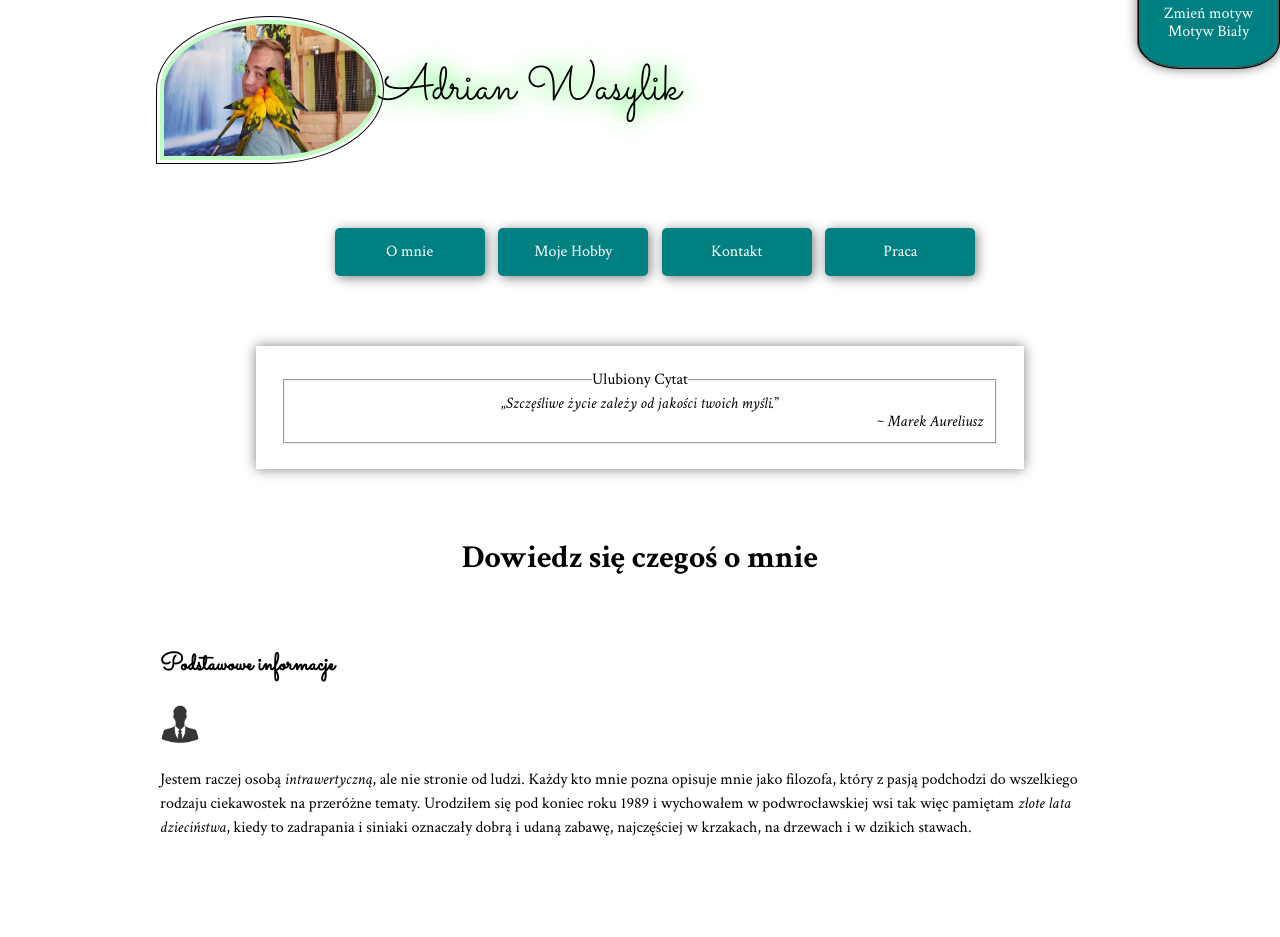
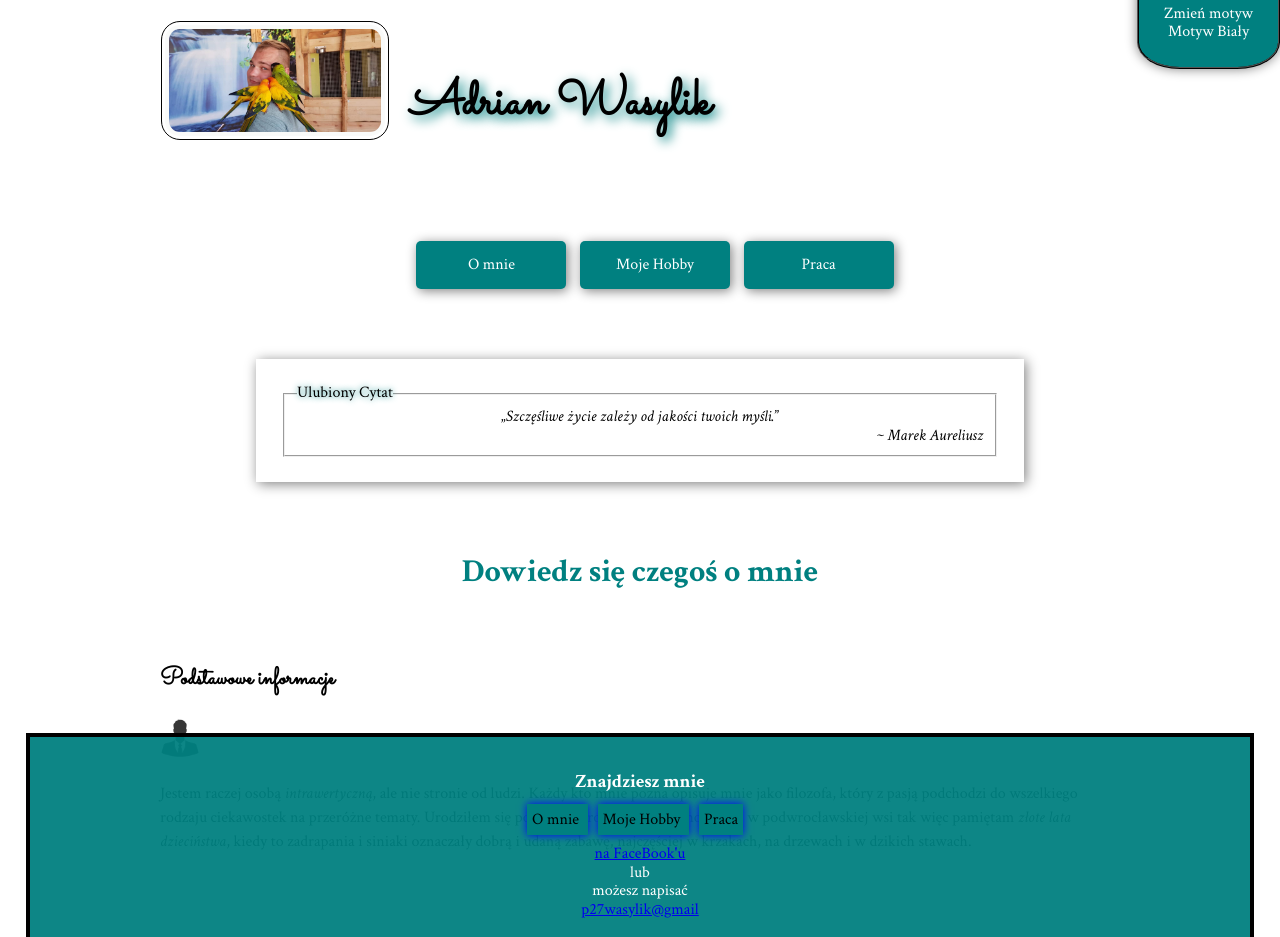
Before and after one commit to p27wasylik/HomePage, a plain HTML site: page index.html in a window 1280 px wide. Shown: the top 937 px of the page. Drawn offline with Linux system fonts and the light colour scheme.

Commit message:
cosmetic changes: header, footer

```diff
--- a/CSS/aside.css
+++ b/CSS/aside.css
@@ -2,7 +2,7 @@
     font-family: 'Crimson Text', serif;
     width: 80%;
     border: 1px none black;
-    box-shadow: 0px 0px 12px grey;
+    box-shadow: 2px 2px 12px grey;
     margin-right: auto;
     margin-left: auto;
     padding: 25px;
@@ -12,3 +12,9 @@
 .aside__address {
     text-align: right;
 }
+
+.aside__legend{
+    text-align:left;
+    color:black;
+    text-shadow:0px 0px 6px teal;
+}
--- a/CSS/body.css
+++ b/CSS/body.css
@@ -32,4 +32,5 @@ html {
     font-family: 'Crimson Text', serif;
     padding: 50px;
     text-align:center;
+    color:teal;
 }
--- a/CSS/footer.css
+++ b/CSS/footer.css
@@ -1,13 +1,39 @@
 .footer {
-    background-color: teal;
+    position:fixed;
+    bottom:0px;
+    width:96%;
+    left:2%;
+    right:2%;
+    background-color: rgba(0, 128, 128, 0.95);
     color:white;
     text-align: center;
-    margin-top: 200px;
-    border-top-style: solid;
-    border-width: 2px;
+    border-style: solid solid none solid;
+    border-width: 4px;
+    border-color:black;
     padding: 15px;
+    margin-bottom:-150px;
+}
+
+.footer:hover{
+    margin:0px;
 }
 
 .footer__link:visited {
     color: blue;
 }
+
+.footer__span{
+    padding:5px;
+    background-color:teal;
+    box-shadow:0px 0px 8px blue;
+    margin-right:10px;
+}
+
+.footer__span:hover{
+    box-shadow:0px 0px 8px black;
+}
+
+.footer__a{
+    color:black;
+    text-decoration:none;
+}
--- a/CSS/header.css
+++ b/CSS/header.css
@@ -1,22 +1,29 @@
 .header {
-    display: flex;
-
+    display:flex;
+    padding:5px;
 }
 
 .header__image {
-    border-radius: 50% 50% 50% 0;
-    border: 4px solid rgba(0, 255, 13, 0.26);
+    border-radius: 15px;
+    border: 4px solid rgb(249, 250, 249);
     outline: 1px solid black;
     outline-offset: 3px;
     max-width: 220px;
     max-height: 140px;
+    margin-right: 25px;
+    margin-bottom:40px;
+    display:inline;
 }
 
 .header__logoName {
     font-family: 'Sacramento', cursive;
+    font-weight: bold;
     margin-left: 0px;
-    margin-top: 40px;
+    margin-top: 50px;
+    margin-right:20px;
+    max-width:350px;
     color: rgb(0, 0, 0);
-    text-shadow: 0px 0px 24px rgb(0, 255, 13);
+    text-shadow: 4px 4px 12px teal;
     font-size: 50px;
+    display:inline;
 }
--- a/CSS/table.css
+++ b/CSS/table.css
@@ -1,4 +1,7 @@
 .table{
+    margin-bottom:250px;
+}
+.table__div{
     overflow-x: scroll;
 }
 .table__jobs {
@@ -31,7 +34,8 @@
 .table__caption {
     caption-side: bottom;
     text-align: right;
-    color: red;
+    color: teal;
+    padding:5px;
 }
 
 .table__title {
--- a/index.html
+++ b/index.html
@@ -34,18 +34,18 @@
 <body class="body body--White js-body">
     <header class="header">
         <img class="header__image" src="IMAGES/me.jpg" alt="Adrian Wasylik">
-        <p class="header__logoName">Adrian Wasylik</p>
+        <span class="header__logoName">Adrian Wasylik</span>
     </header>
     <nav class="nav">
         <ul class="nav__List">
             <li class="nav__listItem"><a class="nav__link" href="#aboutMe">O mnie</a></li>
             <li class="nav__listItem"><a class="nav__link" href="#myHobby">Moje Hobby</a></li>
-            <li class="nav__listItem"><a class="nav__link" href="#contact">Kontakt</a></li>
             <li class="nav__listItem"><a class="nav__link" href="#jobs">Praca</a></li>
         </ul>
     </nav>
     <main class="main">
-        <button class="theme__changeButton theme_changeButton--white js-themeChangeButton"><strong>Zmień Motyw</strong></button>
+        <button class="theme__changeButton theme_changeButton--white js-themeChangeButton"><strong>Zmień
+                Motyw</strong></button>
         <section class="theme__Box theme__box--hide js-themeBox">
             <p class="theme__centered">Wybierz Motyw</p>
             <div class="theme__centered">
@@ -57,7 +57,7 @@
 
         <aside class="aside">
             <fieldset>
-                <legend>Ulubiony Cytat</legend>
+                <legend class="aside__legend">Ulubiony Cytat</legend>
                 <q><i>Szczęśliwe życie zależy od jakości twoich myśli.</i></q>
                 <address class="aside__address"> ~ Marek Aureliusz</address>
             </fieldset>
@@ -83,14 +83,15 @@
             <p>Od najmłodszych lat głęboko interesowała mnie gitara. Często doprowadzałem swoje palce do płaczu, kiedy
                 uczyłem się grać na niej. Ale to nie gitara spędzała mi sen z powiek przez długie lata a właśnie moje
                 <b>prawdziwe</b> hobby, którym jest <strong>tworzenie</strong>. Od dziecka umiłowałem sobie kreowanie
-                wszystkiego. Strugałem w drewnie, tworzyłem <abbr
-                    title="Life Action Role Play">LARP'y</abbr>, pisałem piosenki, opowieści aż wreszcie, zacząłem
+                wszystkiego. Strugałem w drewnie, tworzyłem <abbr title="Life Action Role Play">LARP'y</abbr>, pisałem
+                piosenki, opowieści aż wreszcie, zacząłem
                 pisać
                 strony internetowe.
             </p>
         </article>
 
         <section class="table" id="jobs">
+            <div class="table_div">
                 <h2 class="table_title">Praca</h2>
                 <img src="IMAGES/jobs.png" width="40px">
                 <table class="table__jobs">
@@ -111,12 +112,22 @@
                         <td class="table__cell">Strażnik Miejski</td>
                     </tr>
                 </table>
+            </div>
         </section>
     </main>
     <footer class="footer" id="contact">
         <h3>Znajdziesz mnie</h3>
-        <p>na <a class="footer__link" href="https://www.facebook.com/adrian.wasylik" target="_blank">FaceBook'u</a><br>
-            lub<br> możesz napisać <a href="mailto:p27wasylik@gmail.com">p27wasylik@gmail</a></p>
+        <span class="footer__span">
+            <a class="footer__a" href="#aboutMe">O mnie</a>
+        </span>
+        <span class="footer__span">
+            <a class="footer__a" href="#myHobby">Moje Hobby</a>
+        </span>
+        <span class="footer__span">
+            <a class="footer__a" href="#jobs">Praca</a>
+        </span>
+        <p><a class="footer__link" href="https://www.facebook.com/adrian.wasylik" target="_blank">na FaceBook'u</a><br>
+            lub<br> możesz napisać <br><a href="mailto:p27wasylik@gmail.com">p27wasylik@gmail</a></p>
     </footer>
 </body>
 
```
Lines whose indentation alone changed are shown as unchanged.
